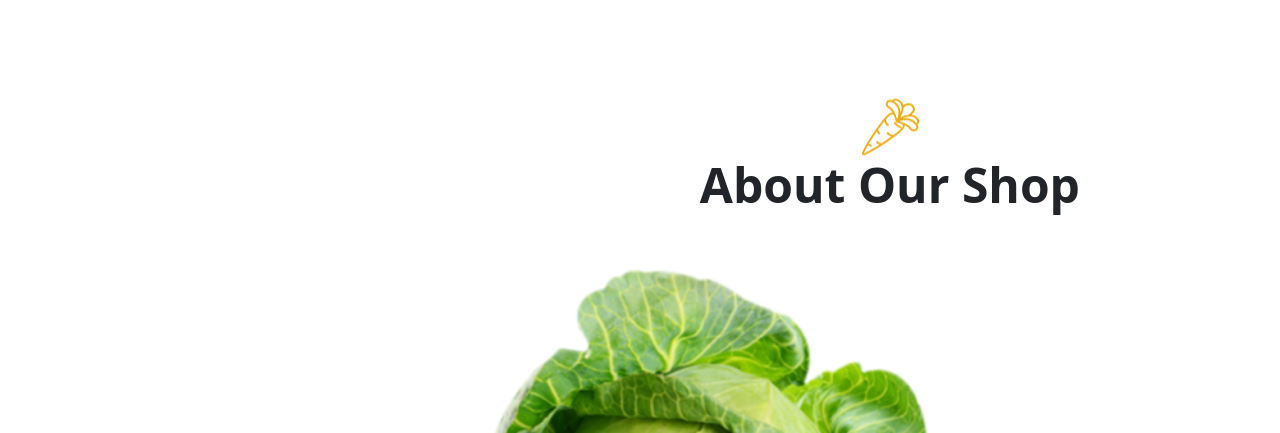
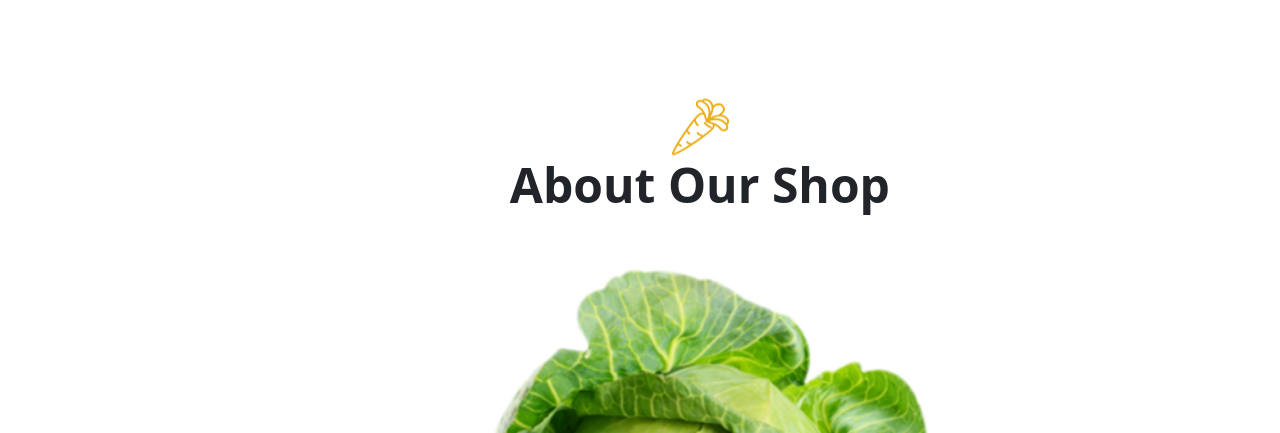
Before and after one commit to kirankashif652/test, a plain HTML site: page index.html in a window 1280 px wide. Shown: the part 667-1100 px from the top of the page. Drawn offline with nearby package versions, Linux system fonts and the light colour scheme.

Commit message:
Update style.css

```diff
--- a/style.css
+++ b/style.css
@@ -44,7 +44,7 @@
 .text1{
     font-weight: bold;
     font-size: 3em;
-    margin-right: 200px;
+    margin-right: 390px;
 }
 
 @media screen and (max-width:1032) {
```
